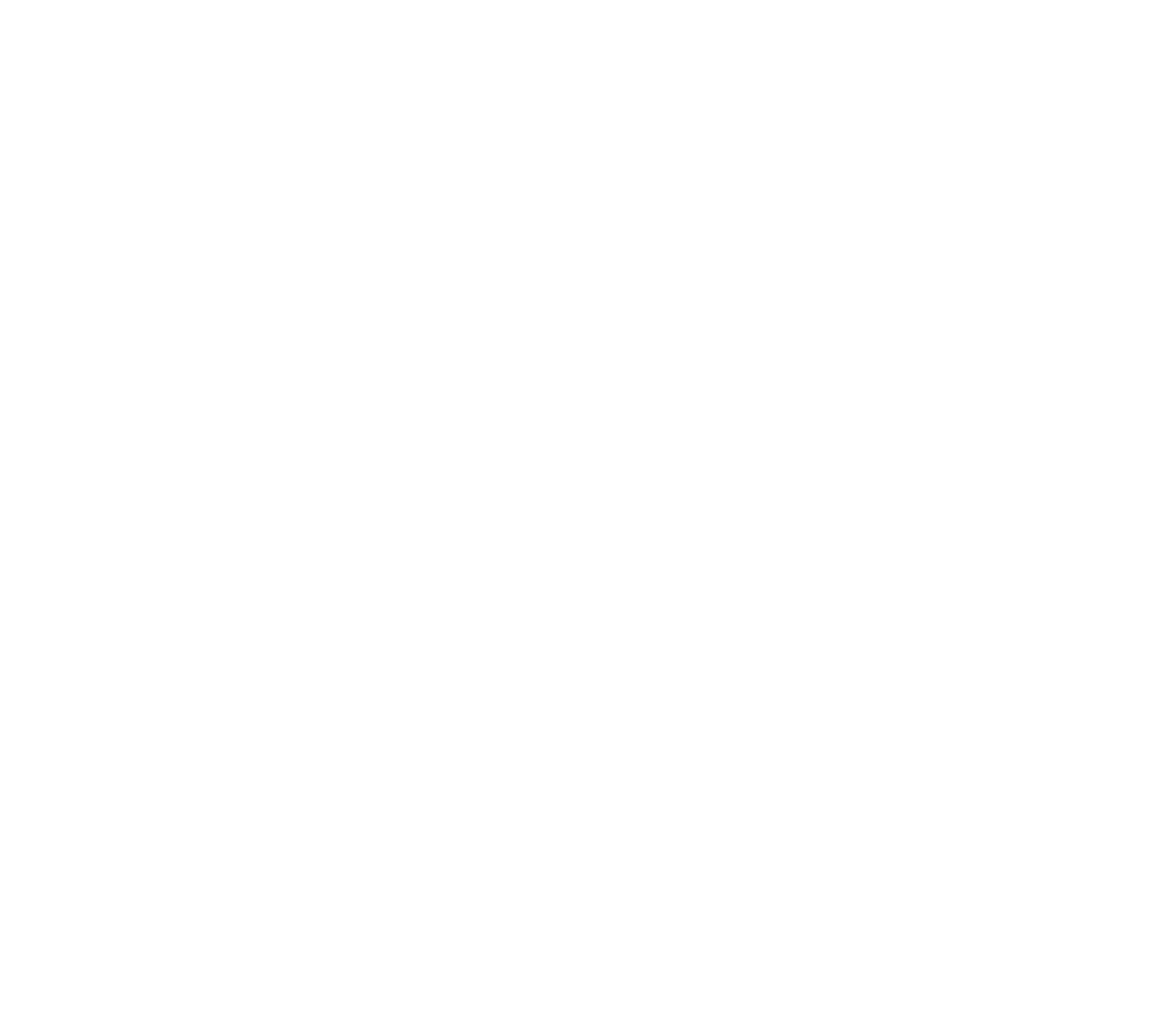
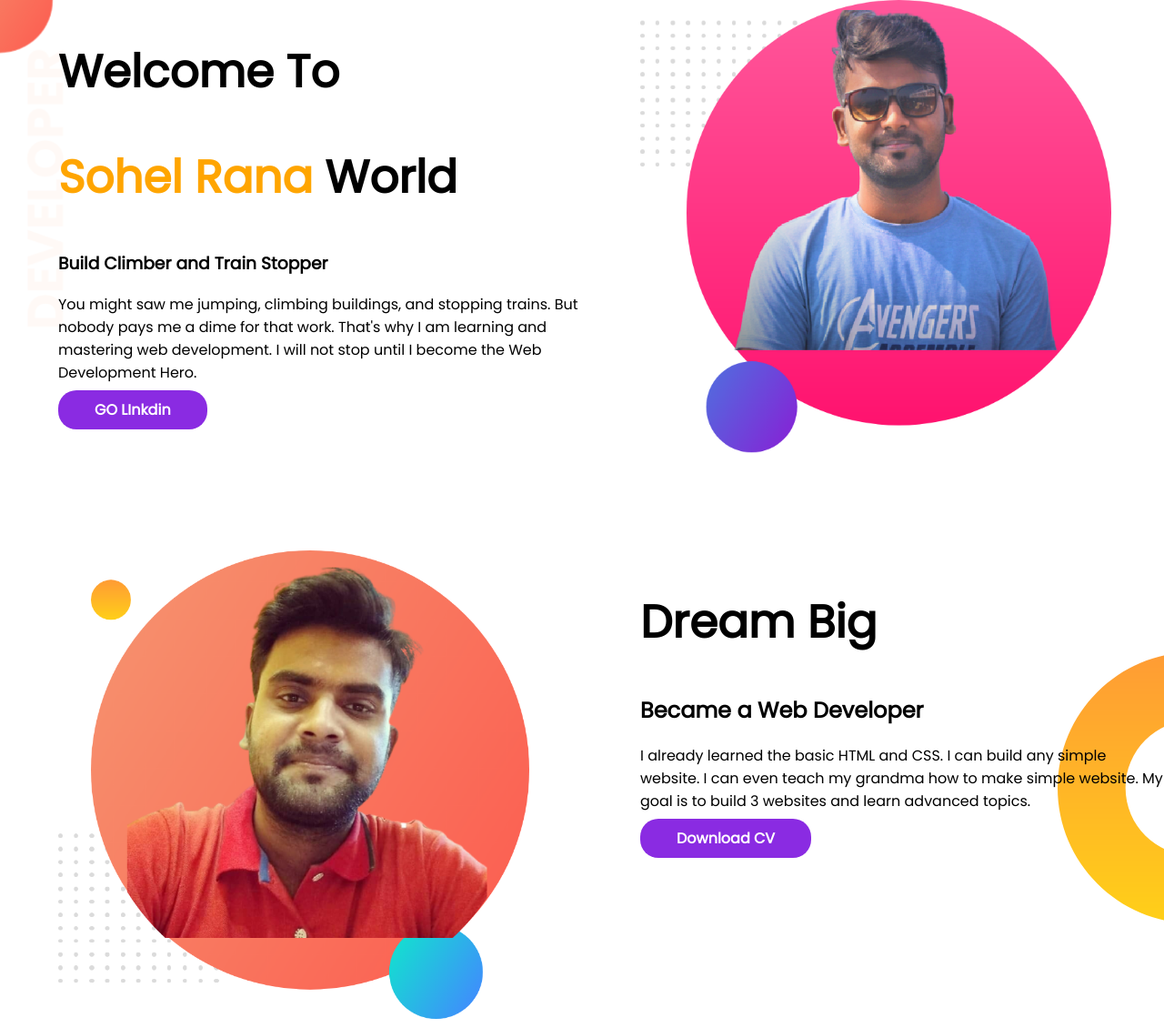
Before and after one commit to sohel72989/developer-portfolio, a plain HTML site: page index.html in a window 1280 px wide. Shown: the whole page at 91% size. Before the commit the page ends 800 px from the top, so only its background shows below. Drawn offline with Linux system fonts and the light colour scheme.

Commit message:
added something

```diff
--- a/index.html
+++ b/index.html
@@ -1,13 +1,49 @@
 <!DOCTYPE html>
 <html lang="en">
+
 <head>
     <meta charset="UTF-8">
     <meta http-equiv="X-UA-Compatible" content="IE=edge">
     <meta name="viewport" content="width=device-width, initial-scale=1.0">
     <title>Sohel Rana Portfolio</title>
+    <link rel="preconnect" href="https://fonts.googleapis.com">
+    <link rel="preconnect" href="https://fonts.gstatic.com" crossorigin>
+    <link href="https://fonts.googleapis.com/css2?family=Poppins&display=swap" rel="stylesheet">
     <link rel="stylesheet" href="style.css">
 </head>
+
 <body>
+    <section class="top-banner">
+        <div class="half-width">
+            <h1>Welcome To</h1>
+            <h1> <span class="color">Sohel Rana</span> World</h1>
+            <h3>Build Climber and Train Stopper</h3>
+            <p>You might saw me jumping, climbing buildings, and stopping trains. But nobody pays me a dime for that
+                work. That's why I am learning and mastering web development. I will not stop until I become the Web
+                Development Hero.
+            </p>
+            <a class="link-button" target="-blank" href="https://www.linkedin.com/in/sohel-rana-916966147/">GO
+                LInkdin</a>
+        </div>
 
+        <div class="half-width">
+            <img src="my-bg2 (1).png" alt="">
+        </div>
+    </section>
+    <section class="dream-big">
+        <div class="half-width">
+            <img src="my-bg.png" alt="">
+        </div>
+        <div class="half-width">
+            <h1>
+                Dream Big
+            </h1>
+            <h2>Became a Web Developer</h2>
+            <p>I already learned the basic HTML and CSS. I can build any simple website. I can even teach my grandma how
+                to make simple website. My goal is to build 3 websites and learn advanced topics.</p>
+            <a class="link-button" href="">Download CV</a>
+        </div>
+    </section>
 </body>
+
 </html>
--- a/style.css
+++ b/style.css
@@ -0,0 +1,39 @@
+body{
+    font-family: 'Poppins', sans-serif;
+    margin: 0%;
+}
+h1{
+    font-size: 50px;
+}
+.color{
+    color: orange;
+}
+section{
+    display: flex;
+    margin-bottom: 100px;
+}
+.half-width img{
+    width: 90%;
+}
+.half-width{
+    width: 50%;
+    padding-left: 5%;
+}
+.link-button{
+    text-decoration: none;
+    background-color: blueviolet;
+    color: white;
+    padding: 10px 40px;
+    border-radius: 20px;
+    font-weight: 600;
+
+}
+.top-banner{
+    background-image: url(top-banner.png);
+    background-repeat: no-repeat;
+}
+.dream-big{
+    background-image: url(dream-bg.png);
+    background-repeat: no-repeat;
+    background-position: right;
+}
```
Also changed, not shown: dream-bg.png (added), exp-bg.png (added), my-bg.png (added), my-bg2 (1).png (added), my-bg2.png (added), top-banner.png (added).
